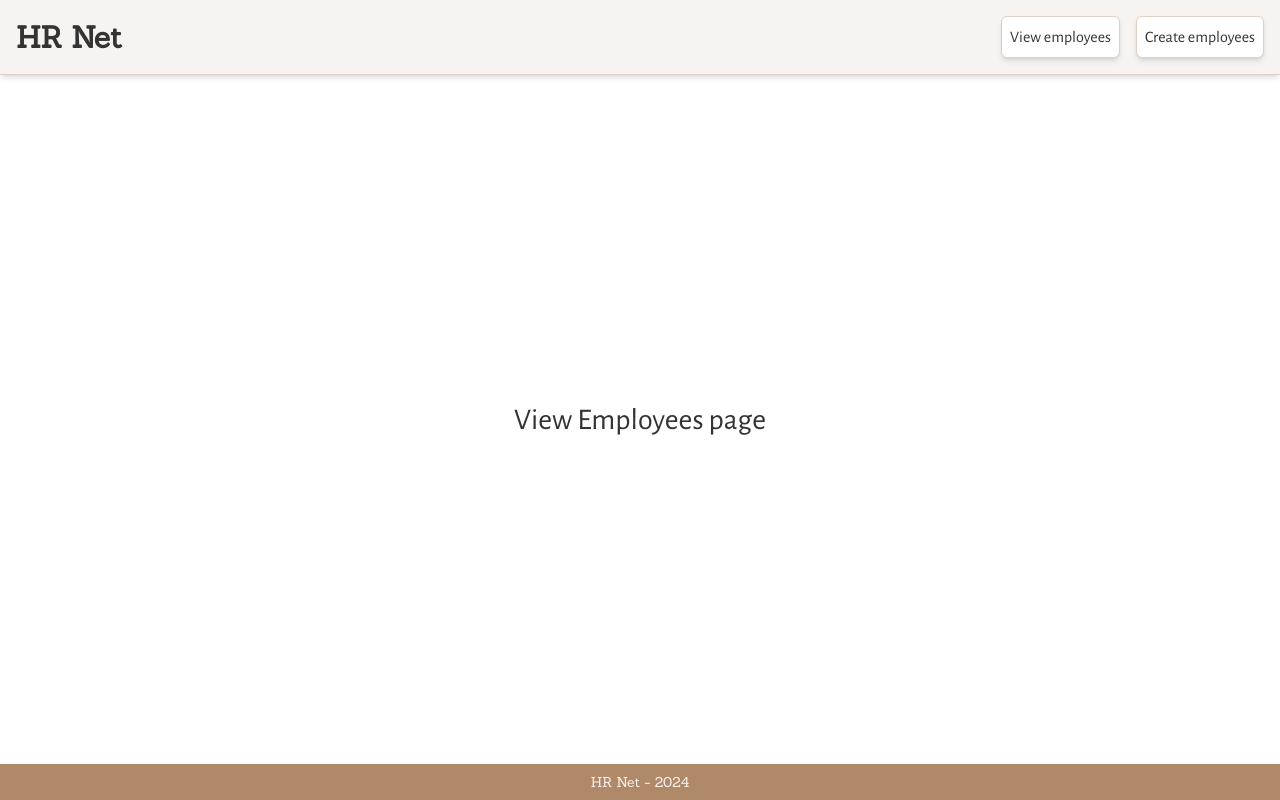
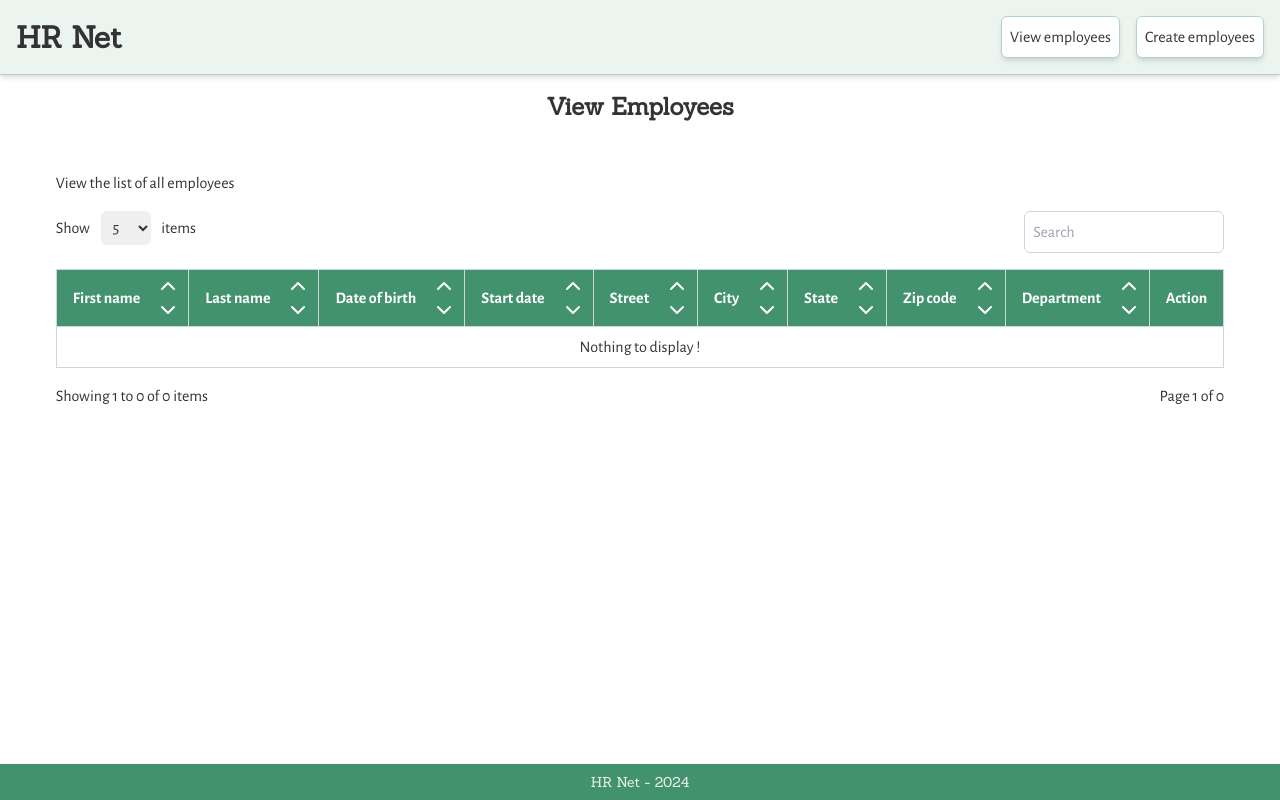
Before and after one commit to MisterFried/HRNet-Vue, a Vue app: page / in a window 1280 px wide. Built offline with nearby package versions, Linux system fonts and the light colour scheme; a web font is replaced by a local one; what @kyvg/vue3-notification would draw is missing.

Commit message:
feat: add table component to display employees

```diff
--- a/package.json
+++ b/package.json
@@ -15,6 +15,7 @@
 	},
 	"dependencies": {
 		"@kyvg/vue3-notification": "^3.2.0",
+		"lucide-vue-next": "^0.356.0",
 		"vue": "^3.4.15",
 		"vue-router": "^4.2.5"
 	},
--- /dev/null
+++ b/src/components/SortableTable/SortableTable.vue
@@ -0,0 +1,162 @@
+<script lang="ts">
+import TableHeader from "./TableHeader.vue";
+import TableRow from "./TableRow.vue";
+import filterTableItems from "@/utils/filterTableItems";
+import sortTableItems from "@/utils/sortTableItems";
+import type { ItemInterface, headerInterface } from "@/types/types";
+
+export default {
+	name: "SortableTable",
+	props: {
+		items: {
+			type: Array<ItemInterface>,
+			required: true,
+		},
+		headers: {
+			type: Array<headerInterface>,
+			required: true,
+		},
+		filterFields: {
+			type: Array<string>,
+			required: true,
+		},
+		perPageInterval: {
+			type: Array<number>,
+			required: true,
+		},
+	},
+	components: {
+		TableHeader,
+		TableRow,
+	},
+	data() {
+		return {
+			initialItems: [] as Array<ItemInterface>,
+			filterValue: "",
+			perPage: this.perPageInterval[0],
+			page: 1,
+			sortKey: {
+				key: this.headers[0].key,
+				order: "asc",
+			},
+		};
+	},
+	computed: {
+		filteredItems() {
+			return filterTableItems(this.initialItems, this.filterValue, this.filterFields);
+		},
+		isFiltered() {
+			return this.initialItems.length !== this.filteredItems.length;
+		},
+		totalPages() {
+			return Math.ceil(this.filteredItems.length / this.perPage);
+		},
+		displayedItemsInterval() {
+			const start = (this.page - 1) * this.perPage + 1;
+			const end = Math.min(this.page * this.perPage, this.filteredItems.length);
+			return [start, end];
+		},
+		paginatedItems() {
+			return this.filteredItems.slice(
+				this.displayedItemsInterval[0] - 1,
+				this.displayedItemsInterval[1],
+			);
+		},
+	},
+	emits: ["handleAction"],
+	watch: {
+		items: {
+			handler() {
+				this.initialItems = this.items;
+				// Trigger a re-sorting
+				this.sortKey = {
+					key: this.sortKey.key,
+					order: this.sortKey.order,
+				};
+			},
+		},
+		totalPages: {
+			handler() {
+				if (this.page > this.totalPages) this.page = this.totalPages;
+			},
+		},
+		sortKey: {
+			deep: true,
+			handler() {
+				this.initialItems = sortTableItems(this.initialItems, this.sortKey);
+			},
+		},
+	},
+};
+</script>
+
+<template>
+	<div class="flex w-full justify-between">
+		<div>
+			Show
+			<select
+				name="pagination"
+				id="pagination"
+				class="mx-2 rounded-md p-2"
+				:value="perPage"
+				@change="perPage = Number(($event.target as HTMLSelectElement).value)"
+			>
+				<option v-for="perPage in perPageInterval" :key="perPage" :value="perPage">
+					{{ String(perPage) }}
+				</option>
+			</select>
+			items
+		</div>
+		<div>
+			<input
+				type="text"
+				placeholder="Search"
+				class="rounded-md border border-gray-300 p-2"
+				@input="filterValue = ($event.target as HTMLInputElement).value"
+			/>
+		</div>
+	</div>
+	<table>
+		<TableHeader :headers="headers" @handleSort="sortKey = $event" />
+		<tbody>
+			<tr v-if="filteredItems.length === 0">
+				<td
+					class="border border-gray-300 px-4 py-2 text-center"
+					:colspan="headers.length + 1"
+				>
+					Nothing to display !
+				</td>
+			</tr>
+			<TableRow
+				v-else
+				:paginatedItems="paginatedItems"
+				:headers="headers"
+				@handleAction="$emit('handleAction', $event)"
+			/>
+		</tbody>
+	</table>
+	<div class="flex w-full justify-between">
+		<div>
+			Showing {{ displayedItemsInterval[0] }} to {{ displayedItemsInterval[1] }} of
+			{{ filteredItems.length }} items
+			{{ isFiltered ? "(filtered)" : "" }}
+		</div>
+		<div class="flex items-center justify-center gap-2">
+			Page {{ page }} of {{ totalPages }}
+			<button
+				class="rounded-md border border-gray-400 bg-gray-200 px-2 py-1 transition-all hover:bg-gray-300 focus:bg-gray-300"
+				v-if="page > 1"
+				@click="page--"
+			>
+				Previous page
+			</button>
+			<button
+				class="rounded-md border border-gray-400 bg-gray-200 px-2 py-1 transition-all hover:bg-gray-300 focus:bg-gray-300"
+				v-if="page < totalPages"
+				@click="page++"
+			>
+				Next Page
+			</button>
+		</div>
+	</div>
+</template>
--- /dev/null
+++ b/src/components/SortableTable/TableHeader.vue
@@ -0,0 +1,47 @@
+<script lang="ts">
+import { ChevronDown, ChevronUp } from "lucide-vue-next";
+import type { headerInterface } from "@/types/types";
+
+export default {
+	name: "TableHeader",
+	props: {
+		headers: {
+			type: Array<headerInterface>,
+			required: true,
+		},
+	},
+	components: {
+		ChevronDown,
+		ChevronUp,
+	},
+};
+</script>
+
+<template>
+	<thead>
+		<tr class="bg-main-500 text-white">
+			<th
+				v-for="header in headers"
+				:key="header.key"
+				class="relative border border-gray-300 px-4 py-4 pr-12"
+			>
+				{{ header.name }}
+				<button
+					:aria-label="`Sort by ${header.name} in ascending order`"
+					class="absolute right-2 top-1/2 -translate-y-full"
+					@click="$emit('handleSort', { key: header.key, order: 'asc' })"
+				>
+					<ChevronUp />
+				</button>
+				<button
+					:aria-label="`Sort by ${header.name} in descending order`"
+					class="absolute bottom-1/2 right-2 translate-y-full"
+					@click="$emit('handleSort', { key: header.key, order: 'desc' })"
+				>
+					<ChevronDown />
+				</button>
+			</th>
+			<th class="border border-gray-300 px-4 py-2">Action</th>
+		</tr>
+	</thead>
+</template>
--- /dev/null
+++ b/src/components/SortableTable/TableRow.vue
@@ -0,0 +1,42 @@
+<script lang="ts">
+import type { ItemInterface, headerInterface } from "@/types/types";
+
+export default {
+	name: "TableRow",
+	props: {
+		paginatedItems: {
+			type: Array<ItemInterface>,
+			required: true,
+		},
+		headers: {
+			type: Array<headerInterface>,
+			required: true,
+		},
+	},
+	emits: ["handleAction"],
+};
+</script>
+
+<template>
+	<tr
+		v-for="item in paginatedItems"
+		:key="`item_${item.id}`"
+		class="odd:bg-main-50 even:bg-main-100 hover:bg-green-200"
+	>
+		<td
+			v-for="header in headers"
+			:key="`item_${item.id}_${header.key}`"
+			class="border border-gray-300 px-4 py-2"
+		>
+			{{ item[header.key] }}
+		</td>
+		<td class="border border-gray-300 px-4 py-2">
+			<button
+				@click="$emit('handleAction', item.id)"
+				class="rounded-md border border-gray-400 bg-gray-200 px-2 py-1 transition-all hover:bg-gray-300 focus:bg-gray-300"
+			>
+				Delete
+			</button>
+		</td>
+	</tr>
+</template>
--- /dev/null
+++ b/src/types/types.ts
@@ -0,0 +1,22 @@
+export interface employeeInterface {
+	id: string;
+	firstName: string;
+	lastName: string;
+	dateOfBirth: string;
+	startDate: string;
+	street: string;
+	city: string;
+	state: string;
+	zip: string;
+	department: string;
+}
+
+export interface headerInterface {
+	name: string;
+	key: string;
+}
+
+export interface ItemInterface {
+	id :string;
+	[key: string]: string
+}
--- /dev/null
+++ b/src/utils/filterTableItems.ts
@@ -0,0 +1,24 @@
+import type { ItemInterface } from "@/types/types";
+
+export default function filterTableItems(
+	items: Array<ItemInterface>,
+	searchText: string,
+	searchFields: Array<string>,
+) {
+	if (items.length === 0 || searchText === "" || searchFields.length === 0) {
+		return items;
+	}
+
+	const filteredItems = items.filter((item) => {
+		let isMatch = false;
+
+		searchFields.forEach((searchField) => {
+			if (item[searchField].toLowerCase().includes(searchText.toLowerCase())) {
+				isMatch = true;
+				return;
+			}
+		});
+		return isMatch;
+	});
+	return filteredItems;
+}
--- /dev/null
+++ b/src/utils/sortTableItems.ts
@@ -0,0 +1,16 @@
+import type { ItemInterface } from "@/types/types";
+
+export default function sortTableItems(
+	items: Array<ItemInterface>,
+	sortKey: { key: string; order: string },
+) {
+	if (items.length === 0) {
+		return items;
+	}
+
+	if (sortKey.order === "asc") {
+		return items.sort((a, b) => (a[sortKey.key] > b[sortKey.key] ? 1 : -1));
+	} else {
+		return items.sort((a, b) => (a[sortKey.key] > b[sortKey.key] ? -1 : 1));
+	}
+}
--- a/src/views/HomeView.vue
+++ b/src/views/HomeView.vue
@@ -1,7 +1,95 @@
-<script setup lang="ts"></script>
+<script lang="ts">
+import SortableTable from "../components/SortableTable/SortableTable.vue";
+import { notify } from "@kyvg/vue3-notification";
+import type { employeeInterface } from "@/types/types";
+
+export default {
+	name: "HomeView",
+	components: {
+		SortableTable,
+	},
+	data() {
+		return {
+			employees: [] as Array<employeeInterface>,
+			headers: [
+				{
+					name: "First name",
+					key: "firstName",
+				},
+				{
+					name: "Last name",
+					key: "lastName",
+				},
+				{
+					name: "Date of birth",
+					key: "dateOfBirth",
+				},
+				{
+					name: "Start date",
+					key: "startDate",
+				},
+				{
+					name: "Street",
+					key: "street",
+				},
+				{
+					name: "City",
+					key: "city",
+				},
+				{
+					name: "State",
+					key: "state",
+				},
+				{
+					name: "Zip code",
+					key: "zip",
+				},
+				{
+					name: "Department",
+					key: "department",
+				},
+			],
+			filterFields: [
+				"firstName",
+				"lastName",
+				"dateOfBirth",
+				"startDate",
+				"street",
+				"city",
+				"state",
+				"zip",
+				"department",
+			],
+		};
+	},
+	methods: {
+		deleteEmployee(id: string) {
+			this.employees = this.employees.filter((employee) => employee.id !== id);
+			localStorage.setItem("employees", JSON.stringify(this.employees));
+			notify({
+				title: "Employee deleted",
+				text: "Employee deleted successfully",
+				type: "success",
+				duration: 3000,
+			});
+		},
+	},
+	mounted() {
+		this.employees = JSON.parse(localStorage.getItem("employees") || "[]");
+	},
+};
+</script>
 
 <template>
-	<main class="flex grow items-center justify-center">
-		<span class="text-3xl">View Employees page</span>
+	<main class="mx-auto flex w-fit grow flex-col items-center justify-start gap-4 p-4">
+		<h2 class="text-semibold mb-8 text-2xl font-bold">View Employees</h2>
+		<p class="w-full">View the list of all employees</p>
+		<SortableTable
+			:items="employees"
+			:headers="headers"
+			:filterFields="filterFields"
+			:perPageInterval="[5, 10, 15]"
+			@handleAction="deleteEmployee($event)"
+		/>
 	</main>
 </template>
--- a/tailwind.config.js
+++ b/tailwind.config.js
@@ -10,16 +10,16 @@ export default {
 			},
 			colors: {
 				main: {
-					50: "#f7f3f0",
-					100: "#efe7e1",
-					200: "#dfd0c3",
-					300: "#d0b8a4",
-					400: "#c0a186",
-					500: "#b08968",
-					600: "#8d6e53",
-					700: "#6a523e",
-					800: "#46372a",
-					900: "#231b15",
+					50: "#ecf4f0",
+					100: "#d9e9e2",
+					200: "#b3d3c5",
+					300: "#8ebea7",
+					400: "#68a88a",
+					500: "#42926d",
+					600: "#357557",
+					700: "#285841",
+					800: "#1a3a2c",
+					900: "#0d1d16",
 				},
 			},
 		},
```
Also changed, not shown: 1 other file (tests, documents, lock files or other folders).
